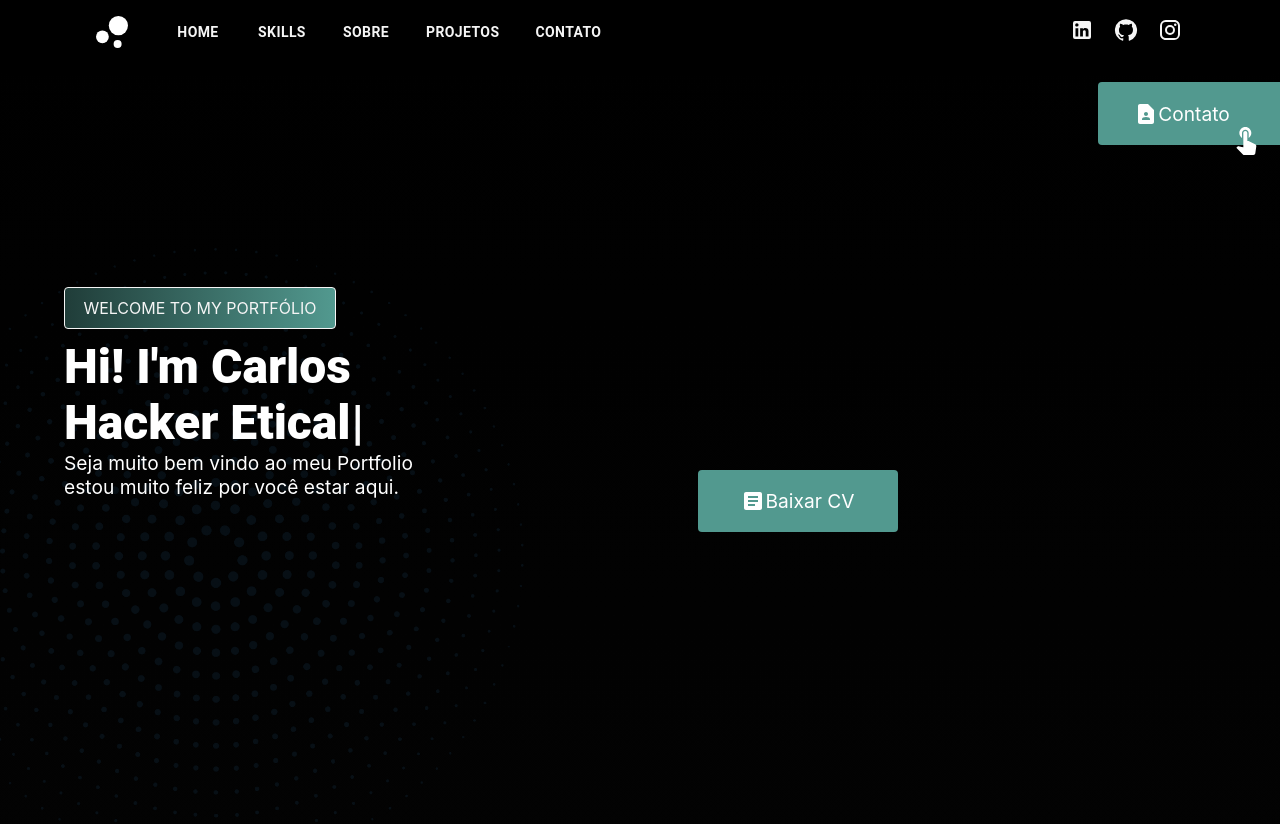
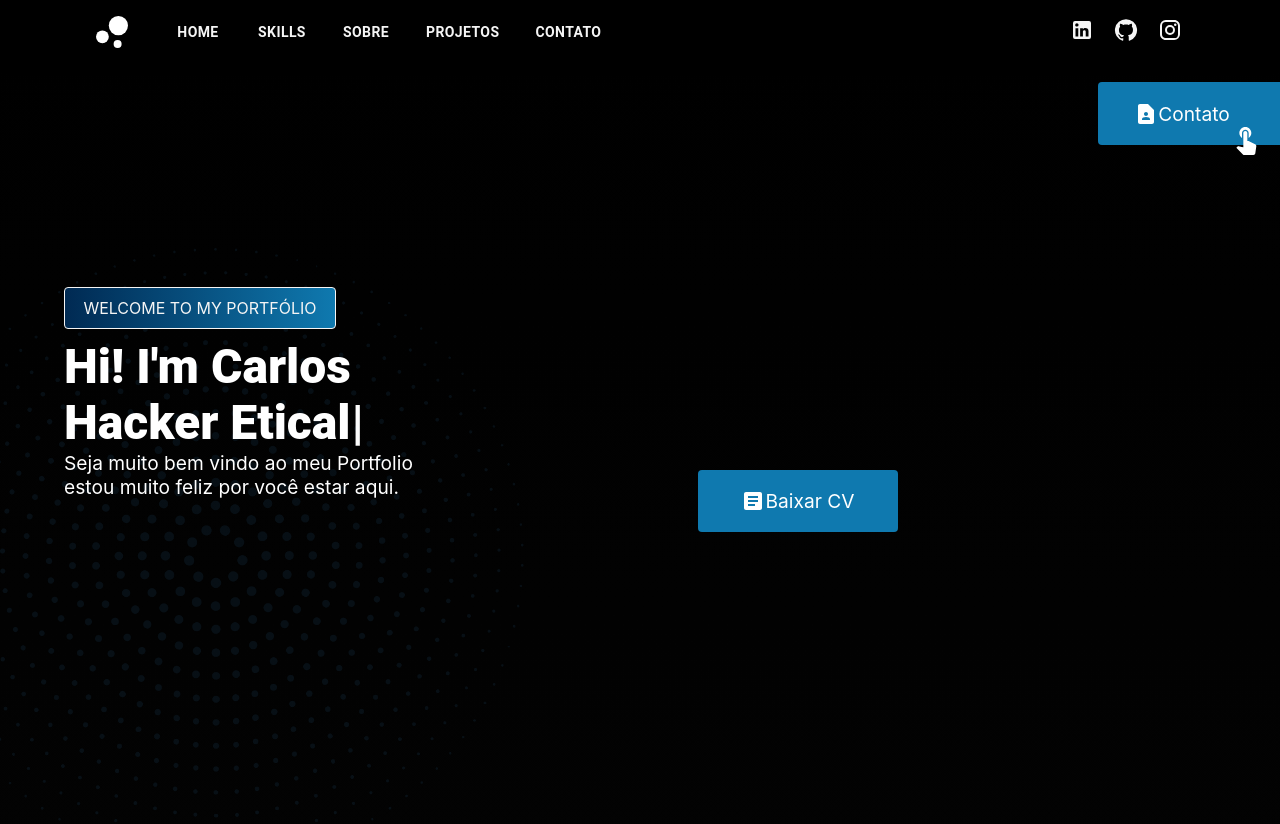
Before and after one commit to CarlosAllberto/portfolio, a React (Create React App) app: page / in a window 1280 px wide. Shown: the top 824 px of the page. Built offline with nearby package versions, Linux system fonts and the light colour scheme.

Commit message:
alter color

```diff
--- a/src/components/index.jsx
+++ b/src/components/index.jsx
@@ -12,7 +12,7 @@ export const Header = () => {
 
     return(
         <>
-            <AppBar sx={{ background: "#0000004a" }} classes={{root: "header"}}>
+            <AppBar classes={{root: "header"}}>
                 <Container>
                 <Box sx={{ display: menu ? "block" : "none", width: "100vw", heith: "100%" }}>
                     <Button href="#home" color="inherit" sx={{display: "block"}} classes={{root: "link"}}>
--- a/src/index.css
+++ b/src/index.css
@@ -1,5 +1,5 @@
 :root {
-  --cor1: #52998f;
+  --cor1: #0F79AF;
 }
 
 body {
@@ -18,24 +18,13 @@ code {
     monospace;
 }
 
-::-webkit-scrollbar {
-  width: 5px;
+p {
+  font-size: 1.2rem;
 }
 
-::-webkit-scrollbar-thumb {
-  background-color: purple;
-}
-
-::-webkit-scrollbar-thumb:hover {
-  background-color: violet;
-}
-
-::-webkit-scrollbar-track {
-  background: black;
-}
-
-p {
-  font-size: 1.2rem;
+.header {
+  background-color: rgba(0, 0, 0, .8) !important;
+  backdrop-filter: blur(2px);
 }
 
 .header .link {
@@ -60,6 +49,7 @@ p {
 #home {
   background-image: url("/public/Picsart_22-07-16_17-23-45-813.png");
   background-image: url(../public/Group.png);
+  background-blend-mode: hard-light;
   background-size: auto 70%;
   background-position: left bottom;
   background-repeat: no-repeat;
@@ -71,7 +61,7 @@ p {
 }
 
 #home .content .welcome {
-  background-image: linear-gradient(to right, #203d39, var(--cor1));
+  background-image: linear-gradient(to right, #002a53, var(--cor1));
   padding: 10px;
   width: 250px;
   text-align: center;
@@ -115,7 +105,7 @@ p {
 
 #skills {
   background: url(../public/wp8855495-hackerman-wallpapers.jpg);
-  box-shadow: inset 10px 10px 20px 0px rgba(0, 0, 0, 0.712);
+  box-shadow: inset 5px 5px 10px 0px rgba(0, 0, 0, 0.712);
   background-size: 100%;
   /*background-attachment: fixed;*/
   background-repeat: no-repeat;
@@ -149,7 +139,7 @@ p {
 #projects {
   height: 110vh;
   background: url(../public/wp8855495-hackerman-wallpapers.jpg);
-  box-shadow: inset 10px 10px 20px 0px rgba(0, 0, 0, 0.712);
+  box-shadow: inset 5px 5px 10px 0px rgba(0, 0, 0, 0.712);
   background-size: 100%;
   /*background-attachment: fixed;*/
   background-repeat: no-repeat;
```
